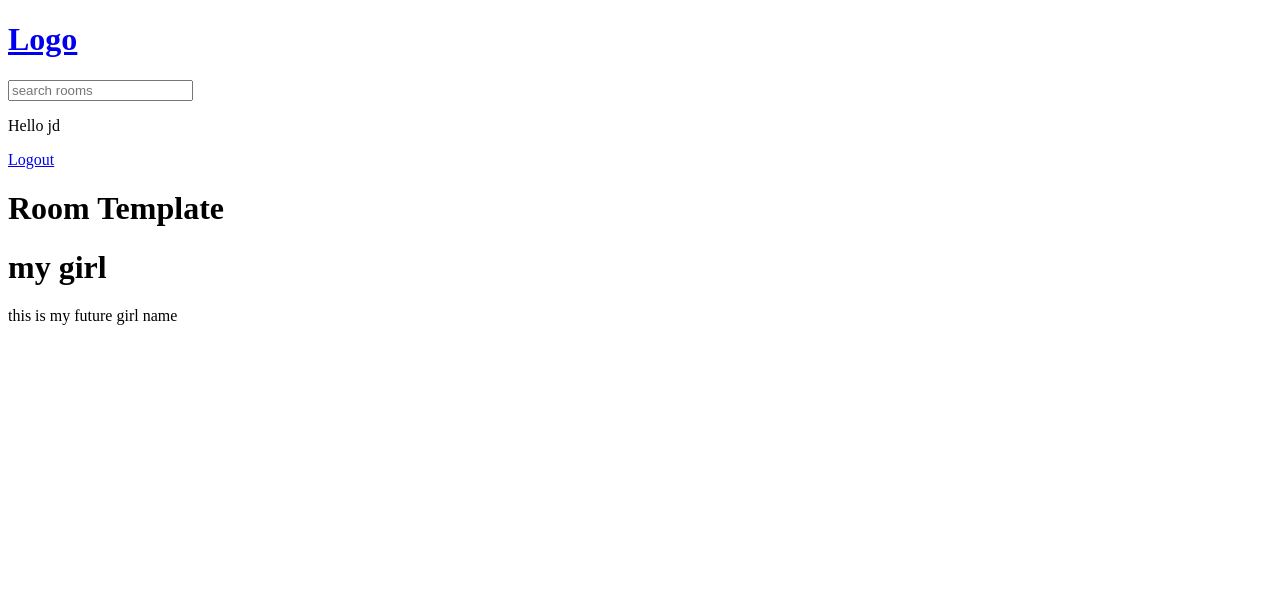
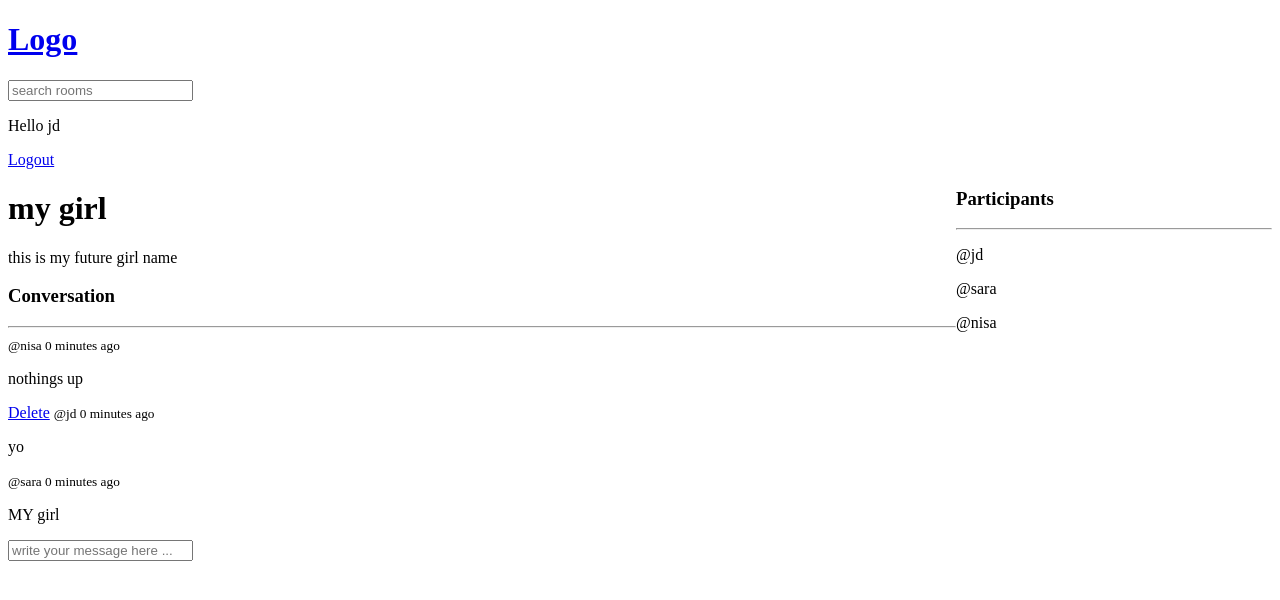
Before and after one commit to jklama/Django_full_app, a Django app: page /Room/7/ in a window 1280 px wide. Shown: the top 600 px of the page. Run offline with Django 5.2, Linux system fonts and the light colour scheme; a user stored in the database is signed in; data comes from the database, SQL or seed files in the repository; both versions use the stored data as it was after the commit.

Commit message:
chat room added

```diff
--- a/base/models.py
+++ b/base/models.py
@@ -15,7 +15,7 @@ class Room(models.Model):
     topic= models.ForeignKey(Topic, on_delete=models.SET_NULL ,null=True)
     name = models.CharField(max_length=255)
     description = models.TextField(null=True, blank=True)
-    #participants = models.ManyToManyField(User, related_name='rooms')
+    participants = models.ManyToManyField(User, related_name='participants', blank=True)
     updated = models.DateTimeField(auto_now= True)
     created = models.DateTimeField(auto_now_add = True)
 
--- a/base/templates/home/room.html
+++ b/base/templates/home/room.html
@@ -1,5 +1,50 @@
 {% extends "home/layout.html" %} {% block body %}
-<h1>Room Template</h1>
-<h1>{{room.name}}</h1>
-<p>{{room.description}}</p>
+
+<style>
+  .room-container {
+    display: grid;
+    grid-template-columns: 3fr 1fr;
+  }
+</style>
+
+<div class="room-container">
+  <div>
+    <h1>{{room.name}}</h1>
+    <p>{{room.description}}</p>
+
+    <div class="comment-wrapper">
+      <h3>Conversation</h3>
+      <hr />
+      {% for message in room_messages %}
+      <div class="">
+        {% if request.user == message.user %}
+        <a href="{% url 'delete-message' message.id %}"> Delete</a>
+        {% endif %}
+        <small> @{{message.user}} {{message.created | timesince}} ago </small>
+        <p>{{message.body}}</p>
+      </div>
+      {% endfor %}
+    </div>
+
+    {% if request.user.is_authenticated %}
+    <div class="comment-form">
+      <form action="" method="POST">
+        {% csrf_token %}
+        <input
+          type="text"
+          name="body"
+          placeholder="write your message here ... "
+        />
+      </form>
+    </div>
+    {% endif %}
+  </div>
+  <div>
+    <h3>Participants</h3>
+    <hr />
+    {% for user in participants %}
+    <p>@{{user.username}}</p>
+    {% endfor %}
+  </div>
+</div>
 {% endblock body %}
--- a/base/urls.py
+++ b/base/urls.py
@@ -9,5 +9,6 @@ urlpatterns = [
     path('Room/<str:pk>/', views.room, name="room"),
     path('createRoom', views.createRoom, name="createRoom"),
     path('updateRoom/<str:pk>/', views.updateRoom, name="updateRoom"),
-    path('deleteRoom/<str:pk>/', views.deleteRoom, name="deleteRoom")
+    path('deleteRoom/<str:pk>/', views.deleteRoom, name="deleteRoom"),
+    path('delete-message/<str:pk>/', views.deleteMessage, name="delete-message")
 ]
--- a/base/views.py
+++ b/base/views.py
@@ -5,7 +5,7 @@ from django.contrib.auth.models import User
 from django.contrib.auth.decorators import login_required
 from django.contrib import messages
 from .forms import RoomForm
-from .models import Room, Topic
+from .models import Room, Topic, Message
 from django.contrib.auth import authenticate, login, logout
 from django.contrib.auth.forms import UserCreationForm
 # Create your views here.
@@ -84,9 +84,22 @@ def home(request):
     context = {'rooms': rooms, 'topics': topics, 'room_count': room_count}
     return render (request, 'home/home.html', context)
 
+
+# TODO:  Room view
 def room(request,pk):
     room= Room.objects.get(id=pk)
-    context = {'room': room}
+    room_messages = room.message_set.all().order_by('-created')
+    participants = room.participants.all()
+    if request.method == "POST":
+        message = Message.objects.create(
+            user = request.user,
+            room = room,
+            body = request.POST.get('body')
+        )
+        room.participants.add(request.user)
+        return redirect('room', pk=room.id)
+
+    context = {'room': room, 'room_messages': room_messages, 'participants': participants}
     return render(request, 'home/room.html', context)
 
 @login_required(login_url='login')
@@ -128,3 +141,17 @@ def deleteRoom(request,pk):
         room.delete()
         return redirect('home')
     return render(request, 'home/delete.html', {'obj': room})
+
+
+# TODO:  Message Delete
+@login_required(login_url='login')
+def deleteMessage(request,pk):
+    message = Message.objects.get(id=pk)
+
+    if request.user != message.user:
+        return HttpResponse('You are not allowed to delete this message')
+
+    if request.method == "POST":
+        message.delete()
+        return redirect('home')
+    return render(request, 'home/delete.html', {'obj': message})
```
Also changed, not shown: base/migrations/0003_alter_room_options_room_participants.py (added), db.sqlite3.
